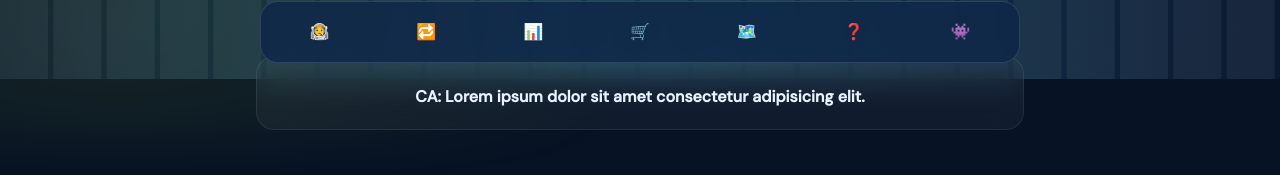
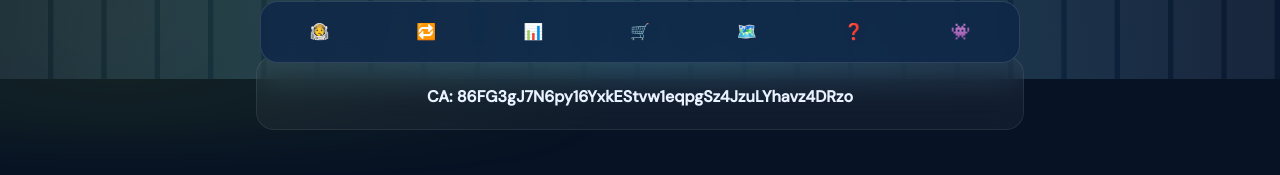
Before and after one commit to Stargnite/tobi-coin, a website: page index.html in a window 1280 px wide. Shown: the part 721-896 px from the top of the page. Drawn offline with nearby package versions, Linux system fonts and the light colour scheme; animation ran at ten frames a second; a script that the page names is missing.

Commit message:
added contract address

```diff
--- a/index.html
+++ b/index.html
@@ -99,7 +99,7 @@
       <section
         id="hero"
         class="card p-5 mx-40 overflow-hidden relative backdrop-filter backdrop-blur-lg mt-20 text-center"
-      ><b class="block mt-2">CA: Lorem ipsum dolor sit amet consectetur adipisicing elit.</b></section>
+      ><b class="block mt-2">CA: 86FG3gJ7N6py16YxkEStvw1eqpgSz4JzuLYhavz4DRzo</b></section>
       <div data-include="sections/about.html"></div>
       <div data-include="sections/swap.html"></div>
       <div data-include="sections/tokenomics.html"></div>
```
